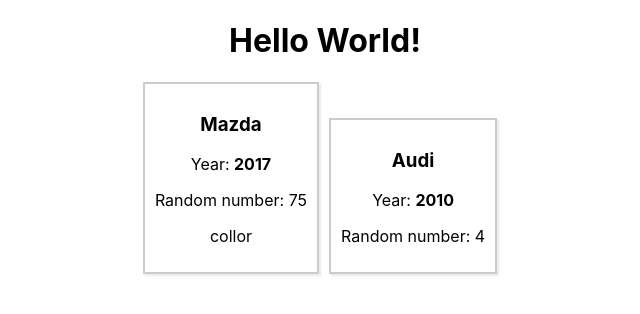
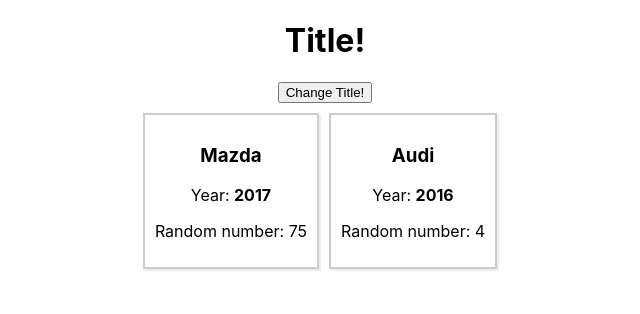
Before and after one commit to shutnikPk/react_theory, a React (Create React App) app: page / in a window 1280 px wide. Shown: the top 314 px of the page, without its empty margins (315-955 px from the left). Built offline with nearby package versions, Linux system fonts and the light colour scheme.

Commit message:
add 2 buttons

```diff
--- a/src/App.js
+++ b/src/App.js
@@ -3,17 +3,47 @@
 import Car from './Car/Car'
 
 class App extends Component {
+
+  state = {
+    cars: [
+      {name: 'Mazda', year: 2017},
+      {name: 'Audi', year: 2016}
+    ],
+    pageTitle: 'Title!'
+  }
+
+  changeTitleHandler = () => {
+
+    const newTitle = `Title! is changed ${String.fromCharCode(Math.round(Math.random()*100))}`
+
+    this.setState({
+      pageTitle: newTitle
+    })
+
+  }
+
   render () {
     const divStyle = {
       textAlign: 'center'
     }
+
+    const buttonStyle = {
+      display: 'block',
+      margin: '10px auto'
+    }
+
+    const cars = this.state.cars
+
     return (
       <div style={divStyle}>
-        <h1>Hello World!</h1>
-        <Car name={'Mazda'} year={2017}>
-          <p>collor</p>
-        </Car>
-        <Car name={'Audi'} year={2010} />
+
+        <h1>{this.state.pageTitle}</h1>
+
+        <button style={buttonStyle} onClick = {this.changeTitleHandler}> {'Change Title!'}</button>
+
+        <Car name={cars[0].name} year={cars[0].year} />
+        <Car name={cars[1].name} year={cars[1].year} />
+
       </div>
     );
   }
```
